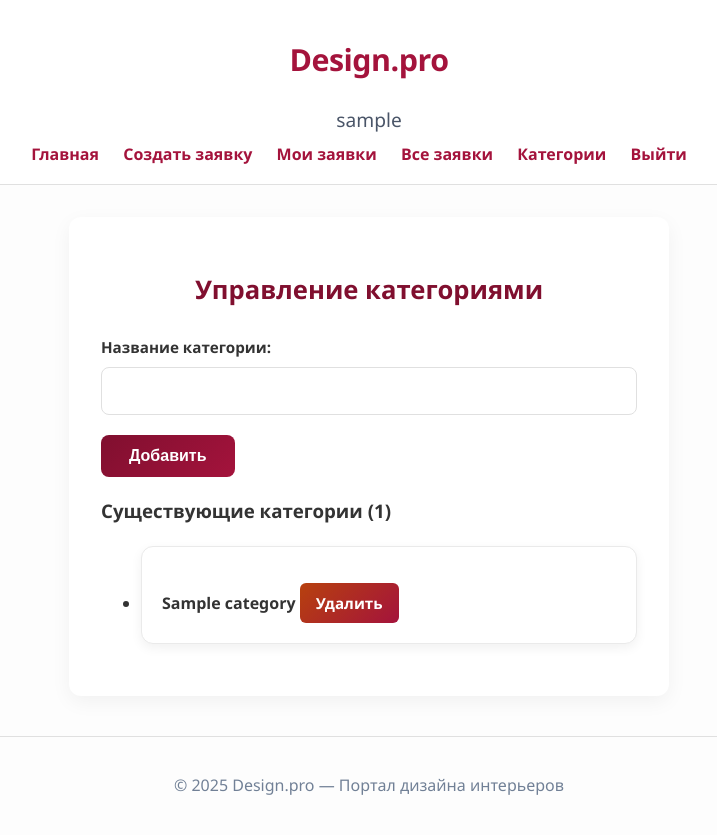
After one commit to Beavya/desingportal, a Django app: page /categories/ in a window 1280 px wide. The commit adds this page. Shown: the whole page, without its empty margins (271-988 px from the left). Run offline with Django 5.2, Linux system fonts and the light colour scheme; a user stored in the database is signed in; tables that the repository leaves empty hold one stand-in row (values such as "Sample post").

Commit message:
add admin create categories

```diff
--- a/main/forms.py
+++ b/main/forms.py
@@ -2,7 +2,7 @@ from django import forms
 from django.contrib.auth.models import User
 from django.contrib.auth.forms import UserCreationForm, AuthenticationForm
 import re
-from .models import Application
+from .models import Application, Category
 
 # ЗАДАНИЕ 1
 
@@ -113,3 +113,11 @@ class AdminApplicationForm(forms.ModelForm):
             self.add_error('design_image', "Для статуса «Выполнено» обязателен файл готового дизайна.")
 
         return cleaned_data
+
+class CategoryForm(forms.ModelForm):
+    class Meta:
+        model = Category
+        fields = ['name']
+        labels = {
+            'name': 'Название категории'
+        }
--- a/main/static/main/style.css
+++ b/main/static/main/style.css
@@ -0,0 +1,299 @@
+:root {
+    --dark-berry: #800F2F;
+    --berry: #A4133C;
+    --rose: #C9184A;
+    --peach: #FF4D6D;
+
+    --white: #ffffff;
+    --light-bg: #fdfdfd;
+    --text-color: #333;
+    --border-color: #e0e0e0;
+    --shadow-color: rgba(0, 0, 0, 0.05);
+}
+
+* {
+    box-sizing: border-box;
+}
+
+body {
+    font-family: 'Segoe UI', Tahoma, Geneva, Verdana, sans-serif;
+    background-color: var(--light-bg);
+    color: var(--text-color);
+    line-height: 1.6;
+    margin: 0;
+    padding: 0;
+}
+
+header {
+    background: white;
+    padding: 16px 24px;
+    border-bottom: 1px solid #e0e0e0;
+    text-align: center;
+}
+
+header h1 {
+    font-size: 1.9em;
+    font-weight: 700;
+    color: var(--berry);
+    letter-spacing: -0.5px;
+}
+
+hr {
+    border: 0;
+    height: 1px;
+    background: linear-gradient(to right, transparent, #cbd5e0, transparent);
+    margin: 12px 0;
+}
+
+.profile-info {
+    font-size: 1.2em;
+    color: #4a5568;
+    margin: 8px 0 6px;
+    font-weight: 500;
+}
+
+nav a {
+    text-decoration: none;
+    color: var(--berry);
+    font-weight: 600;
+    margin-right: 20px;
+    transition: color 0.2s ease;
+    position: relative;
+}
+
+nav a::after {
+    content: '';
+    position: absolute;
+    bottom: -4px;
+    left: 0;
+    width: 0;
+    height: 2px;
+    background-color: var(--berry);
+    transition: width 0.3s ease;
+}
+
+nav a:hover::after {
+    width: 100%;
+}
+
+.form-card {
+    background: var(--white);
+    padding: 32px;
+    border-radius: 12px;
+    box-shadow: 0 6px 20px var(--shadow-color);
+    max-width: 600px;
+    margin: 32px auto;
+}
+
+.form-card h2 {
+    font-size: 1.6em;
+    color: var(--dark-berry);
+    margin-bottom: 24px;
+    font-weight: 700;
+    text-align: center;
+}
+
+.form-field {
+    margin: 20px 0;
+}
+
+.form-field label {
+    display: block;
+    margin-bottom: 8px;
+    font-weight: 600;
+    color: var(--text-color);
+    font-size: 0.95em;
+}
+
+.form-field input,
+.form-field textarea,
+.form-field select {
+    width: 100%;
+    padding: 12px 16px;
+    font-size: 1em;
+    border: 1px solid var(--border-color);
+    border-radius: 8px;
+    background: var(--white);
+    transition: border-color 0.3s, box-shadow 0.3s;
+    font-family: inherit;
+    resize: none;
+}
+
+.form-field input:focus,
+.form-field textarea:focus,
+.form-field select:focus {
+    outline: none;
+    border-color: var(--peach);
+    box-shadow: 0 0 0 3px rgba(255, 77, 109, 0.15);
+}
+
+.form-field input[type="checkbox"] {
+    width: auto;
+    height: auto;
+    margin-right: 8px;
+}
+
+.form-field label {
+    display: flex;
+    align-items: center;
+    gap: 8px;
+    cursor: pointer;
+}
+
+.submit-btn {
+    background: linear-gradient(135deg, var(--dark-berry), var(--berry));
+    color: white;
+    padding: 12px 28px;
+    border: none;
+    border-radius: 8px;
+    font-size: 1em;
+    font-weight: 600;
+    cursor: pointer;
+    transition: background 3s ease;
+    width: 100%;
+    text-align: center;
+}
+
+.submit-btn:hover {
+    background: linear-gradient(135deg, var(--berry), var(--rose));
+    transform: translateY(-1px);
+}
+
+.error {
+    color: var(--peach);
+    font-size: 0.9em;
+    margin-top: 6px;
+    font-weight: 700;
+}
+
+footer {
+    text-align: center;
+    padding: 20px;
+    color: #718096;
+    border-top: 1px solid var(--border-color);
+    margin-top: 40px;
+}
+
+.main-content {
+    max-width: 600px;
+    margin: 32px auto;
+    padding: 0 20px;
+}
+
+.application-card {
+    background: white;
+    border: 1px solid #eaeaea;
+    border-radius: 12px;
+    padding: 20px;
+    margin: 20px auto;
+    max-width: 700px;
+    box-shadow: 0 4px 12px rgba(0, 0, 0, 0.06);
+    transition: box-shadow 0.2s ease;
+}
+
+.application-card:hover {
+    box-shadow: 0 6px 16px rgba(0, 0, 0, 0.1);
+}
+
+.application-card h3 {
+    color: var(--cherry-light);
+    margin-top: 0;
+    margin-bottom: 12px;
+    font-size: 1.4em;
+}
+
+.application-card p {
+    margin: 8px 0;
+    line-height: 1.5;
+}
+
+.application-card img {
+    max-width: 100%;
+    height: auto;
+    border-radius: 8px;
+    margin: 12px 0;
+    border: 1px solid #f0f0f0;
+    display: block;
+}
+
+.application-card strong {
+    color: #333;
+}
+
+.status-new {
+    color: #B7410E;
+    font-weight: 600;
+}
+.status-in_progress {
+    color: #A4133C;
+    font-weight: 600;
+}
+.status-completed {
+    color: #C9184A;
+    font-weight: 600;
+}
+
+.application-card a {
+    display: inline-block;
+    margin-top: 16px;
+    padding: 8px 16px;
+    background: linear-gradient(135deg, #B7410E, #A4133C);
+    color: white;
+    text-decoration: none;
+    border-radius: 6px;
+    font-weight: 600;
+    font-size: 0.95em;
+    transition: opacity 0.2s;
+}
+
+.application-card a:hover {
+    opacity: 0.9;
+}
+
+.filter-form {
+    margin: 20px 0;
+    display: flex;
+    align-items: center;
+    gap: 12px;
+}
+
+.filter-form label {
+    font-weight: 600;
+    color: #333;
+}
+
+.filter-form select {
+    padding: 8px 12px;
+    font-size: 1em;
+    border: 1px solid var(--border-color);
+    border-radius: 8px;
+    background: white;
+    transition: border-color 0.3s, box-shadow 0.3s;
+    min-width: 150px;
+}
+
+.filter-form select:focus {
+    outline: none;
+    border-color: var(--peach);
+    box-shadow: 0 0 0 3px rgba(255, 77, 109, 0.15);
+}
+
+.cancel-btn {
+    display: inline-block;
+    padding: 12px 28px;
+    background: #f1f3f5;
+    color: #4a5568;
+    text-decoration: none;
+    border-radius: 8px;
+    font-weight: 600;
+    font-size: 1em;
+    transition: background 0.2s, color 0.2s;
+    margin-top: 16px;
+    text-align: center;
+    width: 100%;
+}
+
+.cancel-btn:hover {
+    background: #e2e8f0;
+    color: #2d3748;
+}
--- a/main/templates/admin_applications.html
+++ b/main/templates/admin_applications.html
@@ -3,11 +3,12 @@
 {% block title %}Все заявки{% endblock %}
 
 {% block content %}
-    <h2>Все заявки пользователей</h2>
+    <div class="main-content">
+        <h2>Все заявки</h2>
 
         {% if applications %}
             {% for app in applications %}
-            <div style="border: 1px solid #ccc; padding: 10px; margin: 10px 0;">
+                <div class="application-card">
                     <p><strong>Дата:</strong> {{ app.created_at|date:"d.m.Y H:i" }}</p>
                     <p><strong>Пользователь:</strong> {{ app.user.username }}</p>
                     <h3>{{ app.title }}</h3>
@@ -41,4 +42,5 @@
         {% else %}
             <p>Заявок пока нет.</p>
         {% endif %}
+    </div>
 {% endblock %}
--- a/main/templates/base_generic.html
+++ b/main/templates/base_generic.html
@@ -10,26 +10,25 @@
 
 <header>
     <h1>Design.pro</h1>
-    <hr>
     {% if user.is_authenticated %}
-        <p>Профиль: {{ user.username }}</p>
+        <p class="profile-info">{{ user.username }}</p>
         <nav>
             <a href="{% url 'index' %}">Главная</a>
-            | <a href="{% url 'create_application' %}">Создать заявку</a>
-            | <a href="{% url 'my_applications' %}">Мои заявки</a>
+            <a href="{% url 'create_application' %}">Создать заявку</a>
+            <a href="{% url 'my_applications' %}">Мои заявки</a>
             {% if user.is_staff %}
-                | <a href="{% url 'admin_applications' %}">Все заявки</a>
+                <a href="{% url 'admin_applications' %}">Все заявки</a>
+                <a href="{% url 'manage_categories' %}">Категории</a>
             {% endif %}
-            | <a href="{% url 'logout' %}">Выйти</a>
+            <a href="{% url 'logout' %}">Выйти</a>
         </nav>
     {% else %}
         <nav>
             <a href="{% url 'index' %}">Главная</a>
-            | <a href="{% url 'login' %}">Вход</a>
-            | <a href="{% url 'register' %}">Регистрация</a>
+            <a href="{% url 'login' %}">Вход</a>
+            <a href="{% url 'register' %}">Регистрация</a>
         </nav>
     {% endif %}
-    <hr>
 </header>
 
 <main>
@@ -38,8 +37,7 @@
 </main>
 
 <footer>
-    <hr>
-    <p>&copy; 2025 Design.pro - Портал дизайна интерьеров</p>
+    <p>&copy; 2025 Design.pro — Портал дизайна интерьеров</p>
 </footer>
 
 </body>
--- a/main/templates/confirm_delete.html
+++ b/main/templates/confirm_delete.html
@@ -3,12 +3,14 @@
 {% block title %}Подтверждение удаления{% endblock %}
 
 {% block content %}
+<div class="form-card">
     <h2>Удалить заявку?</h2>
     <p>Вы уверены, что хотите удалить заявку: <strong>{{ application.title }}</strong>?</p>
 
     <form method="post">
         {% csrf_token %}
-        <button type="submit">Да, удалить</button>
-        <button type="button" onclick="window.location.href='{% url 'my_applications' %}'">Отмена</button>
+        <button type="submit" class="submit-btn">Да, удалить</button>
+        <a  class="cancel-btn" href="{% url 'my_applications' %}">Отмена</a>
     </form>
+</div>
 {% endblock %}
--- /dev/null
+++ b/main/templates/manage_categories.html
@@ -0,0 +1,33 @@
+{% extends "base_generic.html" %}
+
+{% block title %}Управление категориями{% endblock %}
+
+{% block content %}
+<div class="form-card">
+    <h2>Управление категориями</h2>
+
+    <!-- Форма добавления -->
+    <form method="POST" class="form-inline">
+        {% csrf_token %}
+        <div class="form-field">
+            {{ form.name.label_tag }}
+            {{ form.name }}
+        </div>
+        <button type="submit" class="submit-btn" style="width: auto">Добавить</button>
+    </form>
+
+    {% if categories %}
+        <h3>Существующие категории ({{ categories.count }})</h3>
+        <ul>
+            {% for cat in categories %}
+                <li class="application-card">
+                    <strong>{{ cat.name }}</strong>
+                    <a href="{% url 'delete_category' cat.pk %}" class="submit-btn" style="width: auto">Удалить</a>
+                </li>
+            {% endfor %}
+        </ul>
+    {% else %}
+        <p>Категорий пока нет.</p>
+    {% endif %}
+</div>
+{% endblock %}
--- a/main/urls.py
+++ b/main/urls.py
@@ -15,6 +15,8 @@ urlpatterns = [
     # ЗАДАНИЕ 3
     path('admin-applications/', views.admin_applications, name='admin_applications'),
     path('admin-applications/edit/<int:pk>/', views.edit_application, name='edit_application'),
+    path('categories/', views.manage_categories, name='manage_categories'),
+    path('categories/delete/<int:pk>/', views.delete_category, name='delete_category'),
 ]
 
 if settings.DEBUG:
--- a/main/views.py
+++ b/main/views.py
@@ -1,14 +1,21 @@
-from .models import Application
+from .models import Application, Category
 from django.shortcuts import render, redirect, get_object_or_404
 from django.contrib.auth import login, logout, authenticate
-from .forms import UserRegisterForm, UserLoginForm, ApplicationForm
+from .forms import UserRegisterForm, UserLoginForm, ApplicationForm, CategoryForm
 from django.contrib.auth.decorators import login_required
 from django.contrib.admin.views.decorators import staff_member_required
 
 # ЗАДАНИЕ 1
 
 def index(request):
-    return render(request, 'index.html')
+    applications_in_progress_count = Application.objects.filter(status='in_progress').count()
+    completed_applications = Application.objects.filter(status='completed').order_by('-created_at')[:4]
+
+    context = {
+        'applications_in_progress_count': applications_in_progress_count,
+        'completed_applications': completed_applications,
+    }
+    return render(request, 'index.html', context)
 
 def register(request):
     if request.method == 'POST':
@@ -61,11 +68,9 @@ def my_applications(request):
     status = request.GET.get('status')
     if status in ['new', 'in_progress', 'completed']:
         applications = applications.filter(status=status)
-
     return render(request, 'my_applications.html', {
         'applications': applications,
         'current_status': status,
-        'STATUS_CHOICES': Application.STATUS_CHOICES,
     })
 
 @login_required
@@ -109,3 +114,29 @@ def edit_application(request, pk):
         'form': form,
         'application': app,
     })
+
+
+@staff_member_required
+def manage_categories(request):
+    categories = Category.objects.all()
+    form = CategoryForm()
+
+    if request.method == 'POST':
+        form = CategoryForm(request.POST)
+        if form.is_valid():
+            form.save()
+            return redirect('manage_categories')
+
+    return render(request, 'manage_categories.html', {
+        'categories': categories,
+        'form': form,
+    })
+
+
+@staff_member_required
+def delete_category(request, pk):
+    category = get_object_or_404(Category, pk=pk)
+    if request.method == 'POST':
+        category.delete()
+        return redirect('manage_categories')
+    return render(request, 'confirm_delete_category.html', {'category': category})
```
Also changed, not shown: main/templates/confirm_delete_category.html (added, +17 -0 lines), main/templates/create_application.html (+5 -8 lines), main/templates/edit_application.html (+6 -4 lines), main/templates/index.html (+9 -3 lines), main/templates/login.html (+13 -16 lines), main/templates/my_applications.html (+5 -2 lines), main/templates/register.html (+17 -3 lines). Lines whose indentation alone changed are shown as unchanged.
